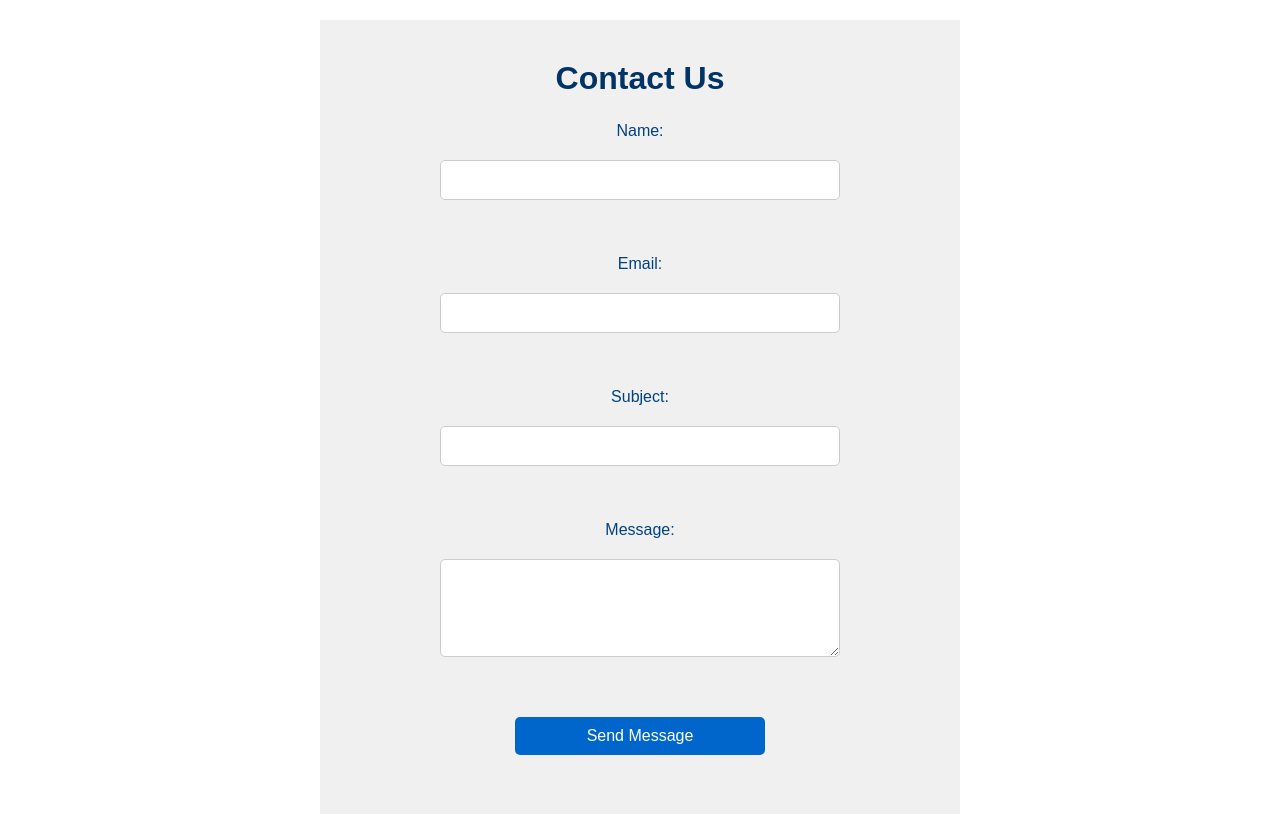
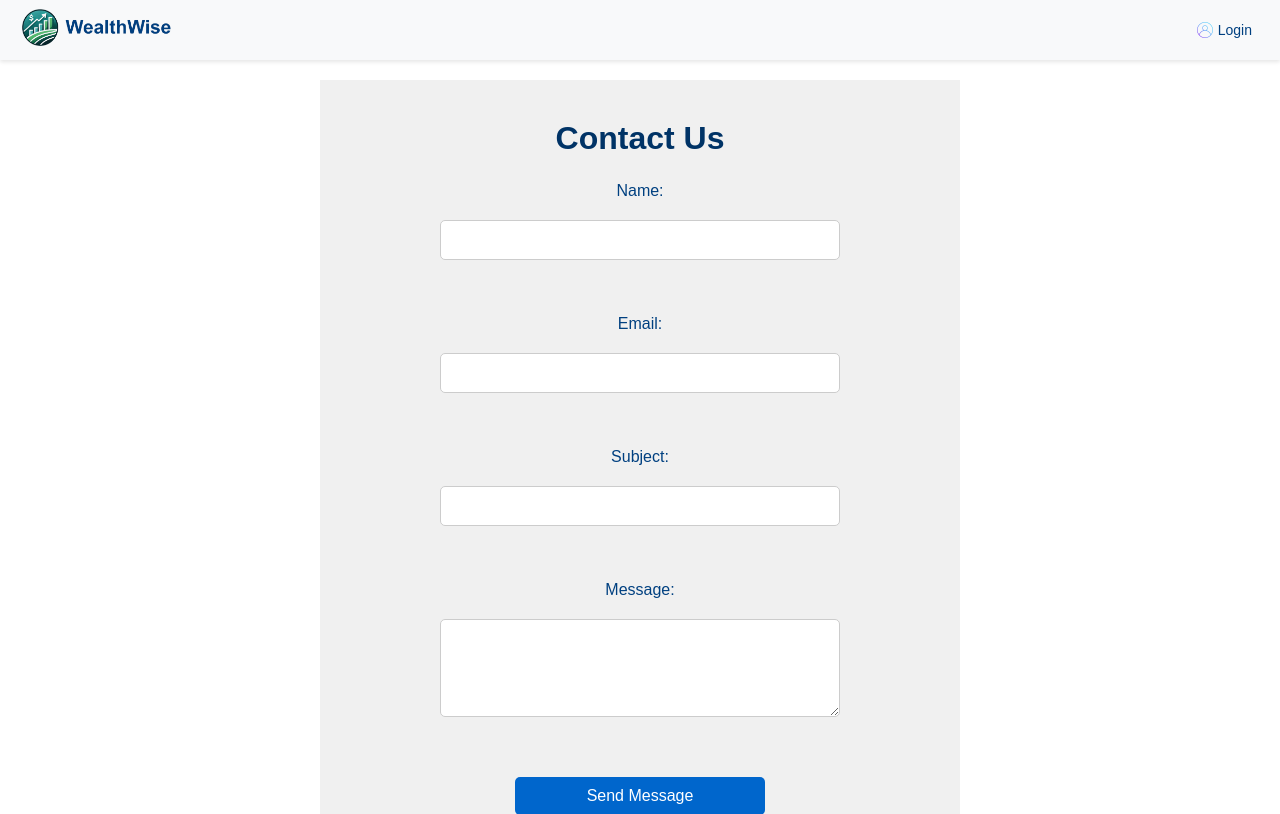
Before and after one commit to tyeckh/BC3415-Group-Project, a Flask app: page /contact in a window 1280 px wide. Shown: the top 814 px of the page. Run offline with Flask 3, Linux system fonts and the light colour scheme; some libraries are stand-ins or nearby versions.

Commit message:
Fixes
1. Scrolling on financial outlook
2. Main page buttons shortened
3. Contact us email script fixe
4. Contact us return to home page via header logo
5. Same line for time horizon & risk appetite

```diff
--- a/app.py
+++ b/app.py
@@ -23,8 +23,9 @@ def generate_financial_plan():
         try:
             # Ensure required fields are present
             user_goal = request.form.get('goal')
-            time_horizon = request.form.get('time_horizon')
-            risk_appetite = request.form.get('risk_appetite')
+            time_horizon = request.form.get('time_value')
+            risk_appetite = request.form.get('risk_value')
+            print(f"Goal: {user_goal}, Time Horizon: {time_horizon}, Risk Appetite: {risk_appetite}")
 
             if not all([user_goal, time_horizon, risk_appetite]):
                 return jsonify({'error': 'Missing required fields in the form.'}), 400
--- /dev/null
+++ b/static/contact_script.js
@@ -0,0 +1,41 @@
+// Show the login modal
+function showLoginModal() {
+    document.getElementById("loginModal").style.display = "block";
+  }
+
+  // Close the login modal
+  function closeLoginModal() {
+    document.getElementById("loginModal").style.display = "none";
+  }
+
+  // Close modal when clicking outside of it
+  window.onclick = function (event) {
+    const modal = document.getElementById("loginModal");
+    if (event.target == modal) {
+      modal.style.display = "none";
+    }
+  };
+
+//Email Function
+emailjs.init({ publicKey: "TNxXByXHi_TSiUtj_" });
+document.getElementById("contact-form").addEventListener("submit", (event) => {
+  // Prevent the default form submission
+  event.preventDefault();
+
+  let parms = {
+    contact_name: document.getElementById("contact_name").value,
+    email: document.getElementById("email").value,
+    subject: document.getElementById("subject").value,
+    message: document.getElementById("message").value,
+  };
+
+  emailjs.send("service_0uo416r", "template_rqk459a", parms).then(
+    () => {
+      alert("Email Sent!"); // Success alert
+    },
+    function (error) {
+      alert("Failed to send email. Please try again later."); // Error alert
+      console.error("EmailJS Error:", error); // Log the error for debugging
+    }
+  );
+});
--- a/static/styles.css
+++ b/static/styles.css
@@ -367,7 +367,7 @@ form textarea,
   flex: 1 0 100%;
   min-width: 100%;
   max-width: 100%;
-  height: 80vh; /* Set height to allow scrolling within the slide */
+  height: 90vh; /* Set height to allow scrolling within the slide */
   overflow-y: auto; /* Allow vertical scrolling within slides */
   flex-shrink: 0;
   box-sizing: border-box;
@@ -411,13 +411,6 @@ form textarea,
   font-size: 1em;
 }
 
-/* Adjust font size for smaller screens */
-@media (max-width: 600px) {
-  .carousel-slide p,
-  .carousel-slide span {
-    font-size: 0.9em;
-  }
-}
 
 /* Carousel Navigation */
 .carousel-dots {
--- a/templates/contact.html
+++ b/templates/contact.html
@@ -10,8 +10,52 @@
       type="text/css"
       href="{{url_for('static',filename='styles.css')}}"
     />
+    <script
+      type="text/javascript"
+      src="https://cdn.jsdelivr.net/npm/@emailjs/browser@4/dist/email.min.js"
+    ></script>
+    <script src="{{ url_for('static', filename='contact_script.js') }}" defer></script>
   </head>
   <body>
+    <!-- Top Bar -->
+    <div class="top-bar">
+      <!-- Logo -->
+      <a
+        href="/"
+      >
+        <img
+          src="{{ url_for('static', filename='assets/wealthwise-named-logo.png') }}"
+          alt="WealthWise Logo"
+          class="logo"
+        />
+      </a>
+
+      <!-- Login Button -->
+      <button class="login-btn" onclick="showLoginModal()">
+        <img
+          src="{{ url_for('static', filename='assets/login.png') }}"
+          alt="Login Icon"
+          style="width: 16px; height: 16px; margin-right: 5px"
+        />
+        Login
+      </button>
+    </div>
+
+     <!-- Login Modal -->
+     <div id="loginModal" class="modal">
+      <div class="modal-content">
+        <span class="close" onclick="closeLoginModal()">&times;</span>
+        <h2>Login</h2>
+        <form id="login-form">
+          <label for="username">Username:</label>
+          <input type="text" id="username" required />
+          <label for="password">Password:</label>
+          <input type="password" id="password" required />
+          <button type="submit">Login</button>
+        </form>
+      </div>
+    </div>
+
     <section id="contact-section" class="section">
       <h2>Contact Us</h2>
       <form id="contact-form">
@@ -35,7 +79,7 @@
         <a href="/">Back to Home</a>
       </div>
       <p>&copy; 2024 WealthWise. All rights reserved.</p>
-      <p>An AI Finance App Prototype created by BC3415 S4 Team 7. </p>
+      <p>An AI Finance App Prototype created by BC3415 S4 Team 7.</p>
     </footer>
   </body>
 </html>
```
Also changed, not shown: static/script.js (+18 -24 lines), templates/index.html (+17 -38 lines).
